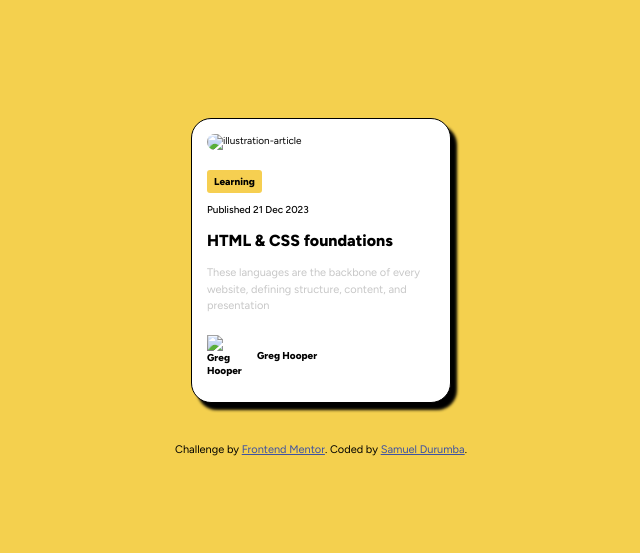
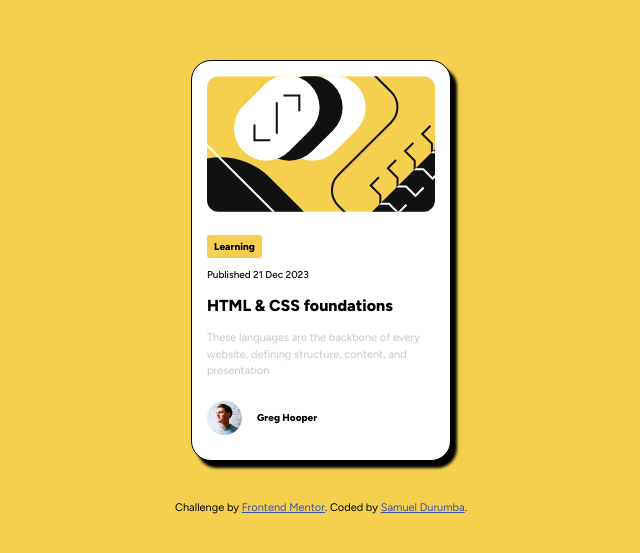
Before and after one commit to sammie-create/blog-preview-card-main, a plain HTML site: page index.html in a window 1280 px wide. Shown: the part 103-656 px from the top of the page, without its empty margins (319-959 px from the left). Drawn offline with Linux system fonts and the light colour scheme; the site is published under a folder, as on GitHub Pages, so addresses that start at the root find nothing.

Commit message:
updated index and readme file

```diff
--- a/index.html
+++ b/index.html
@@ -19,7 +19,7 @@
         <section class="card-img">
           <figure>
             <img
-              src="/assets/images/illustration-article.svg"
+              src="./assets/images/illustration-article.svg"
               alt="illustration-article"
               width="100%"
             />
@@ -34,7 +34,7 @@
             structure, content, and presentation
           </p>
           <div class="card-text-profile">
-            <img src="/assets/images/image-avatar.webp" alt="Greg Hooper" />
+            <img src="./assets/images/image-avatar.webp" alt="Greg Hooper" />
             <p>Greg Hooper</p>
           </div>
         </section>
```
Also changed, not shown: 1 other file.
